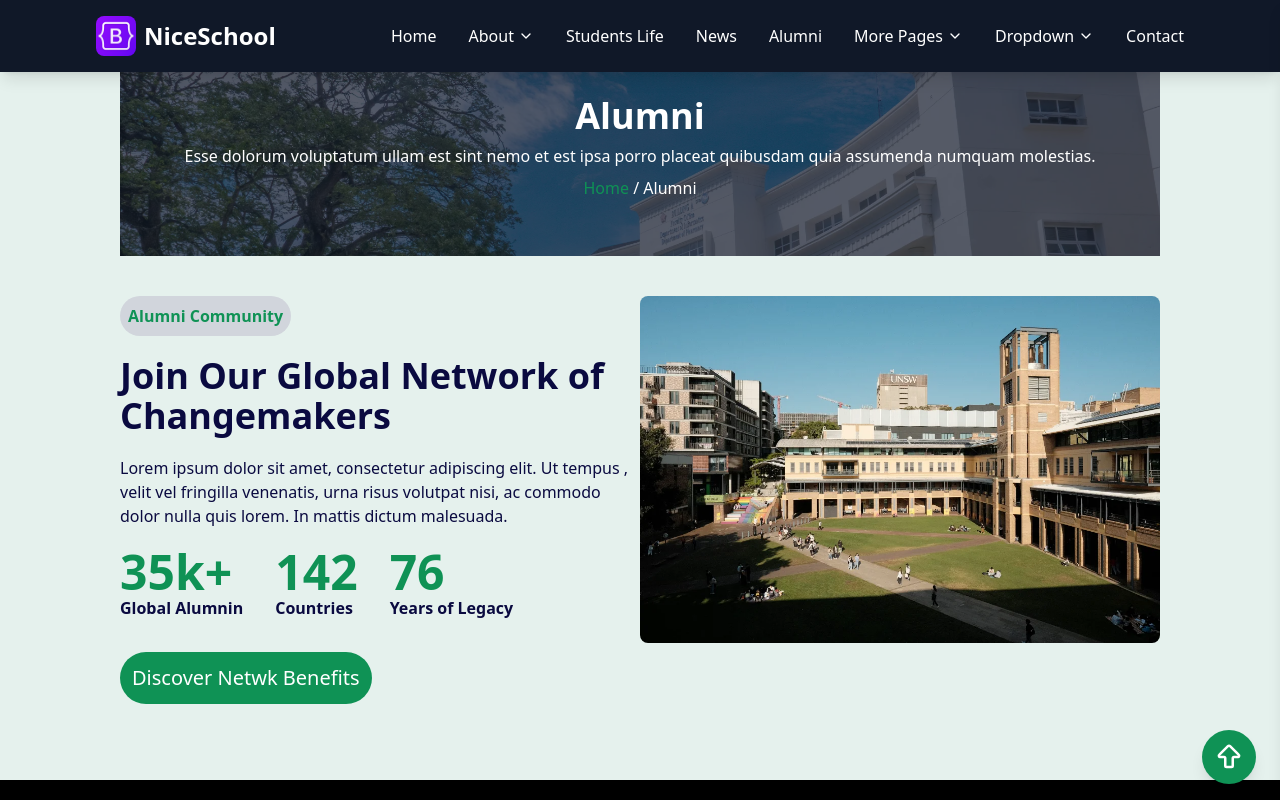
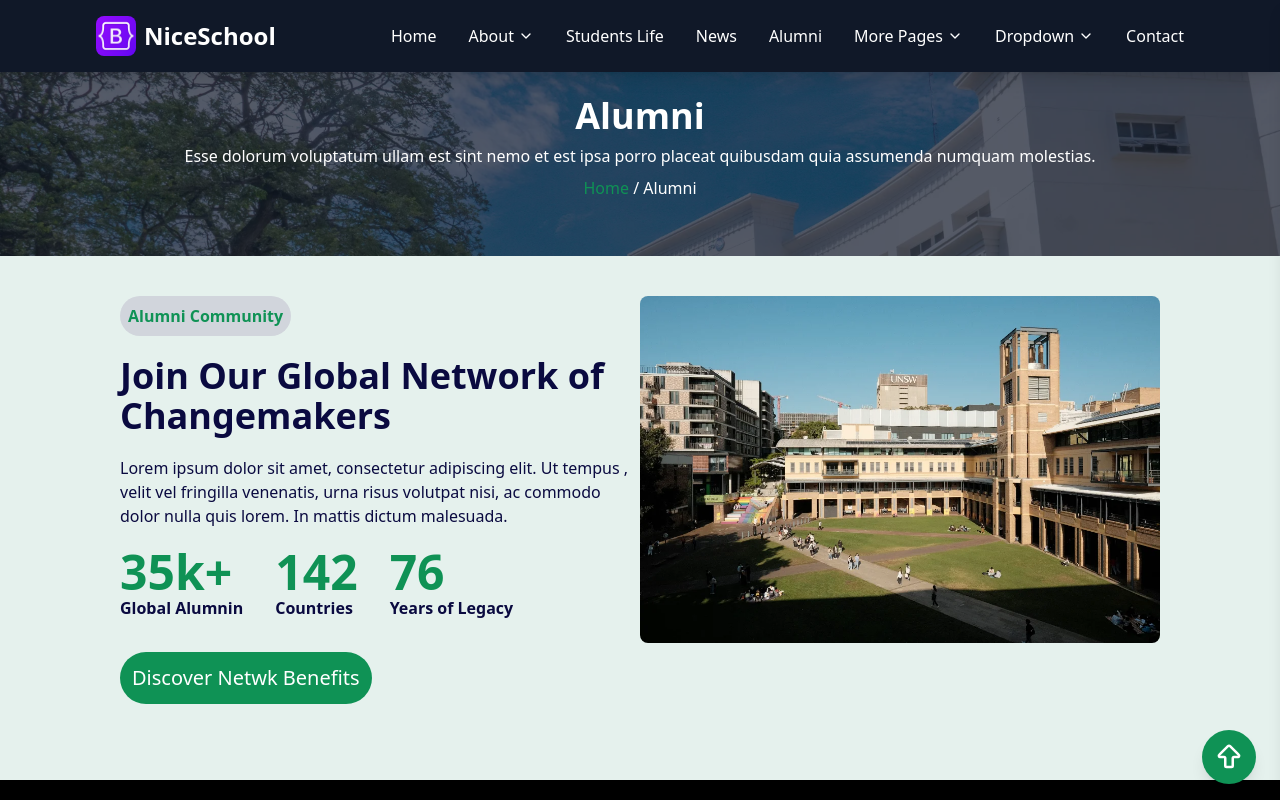
Before and after one commit to eric2003tu/niceSchool-fe, a Next.js app: page /alumni in a window 1280 px wide. Shown: the top 800 px of the page. Built offline with nearby package versions, Linux system fonts and the light colour scheme.

Commit message:
started the alumni purelly

```diff
--- a/src/components/alumni-components/AlumniHero.tsx
+++ b/src/components/alumni-components/AlumniHero.tsx
@@ -4,9 +4,9 @@ import Link from "next/link";
 
 const AlumniHero = () => {
   return (
-    <div className="h-full w-full lg:px-30 px-4">
+    <div className="h-full w-full ">
     <div style={{backgroundImage: `url(${'showcase-1.webp'})`}} className="w-full  h-64 text-white flex justify-center bg-cover bg-no-repeat">
-        <div className="w-full h-full pt-24  bg-gray-900/70 flex flex-col gap-2 text-center">
+        <div className="w-full h-full pt-24 lg:px-30 px-4  bg-gray-900/70 flex flex-col gap-2 text-center">
         <h1 className="font-bold text-4xl">Alumni</h1>
         <p>Esse dolorum voluptatum ullam est sint nemo et est ipsa porro placeat quibusdam quia assumenda numquam molestias.</p>
         <p>
```
